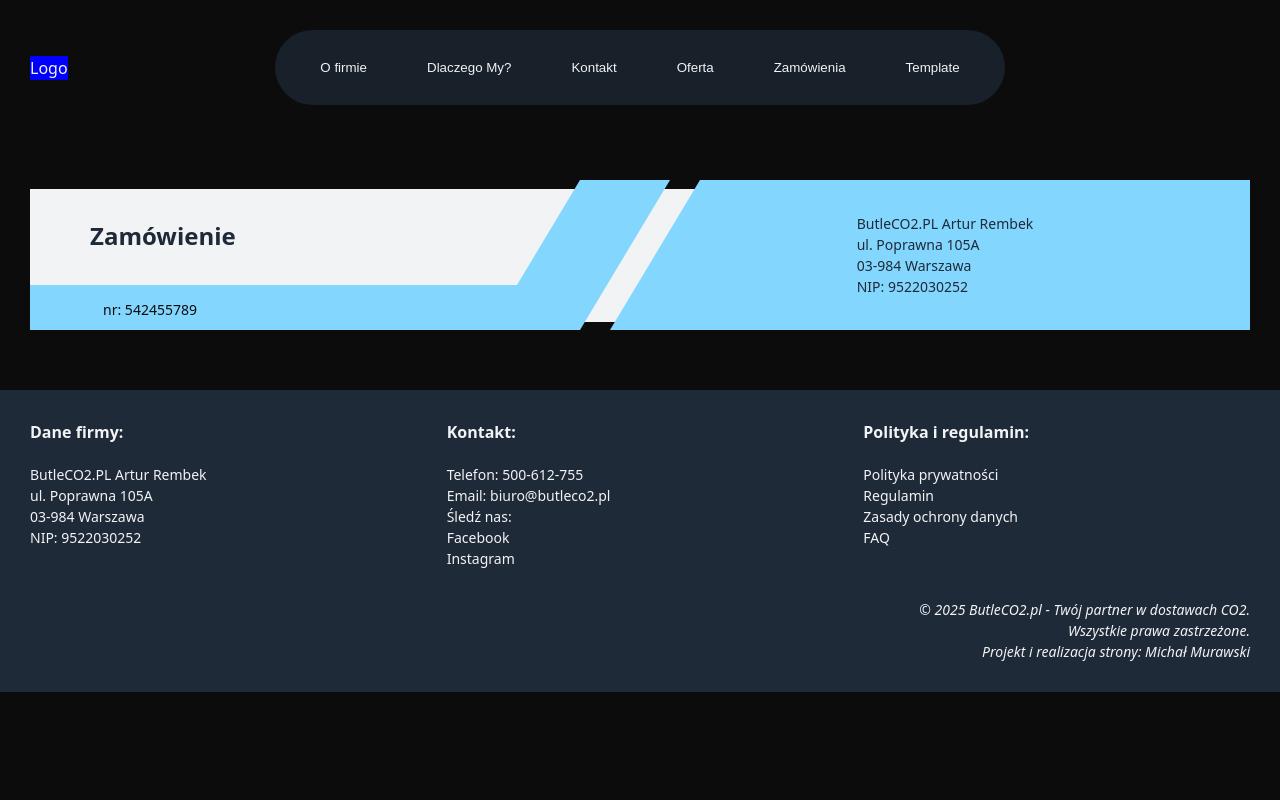
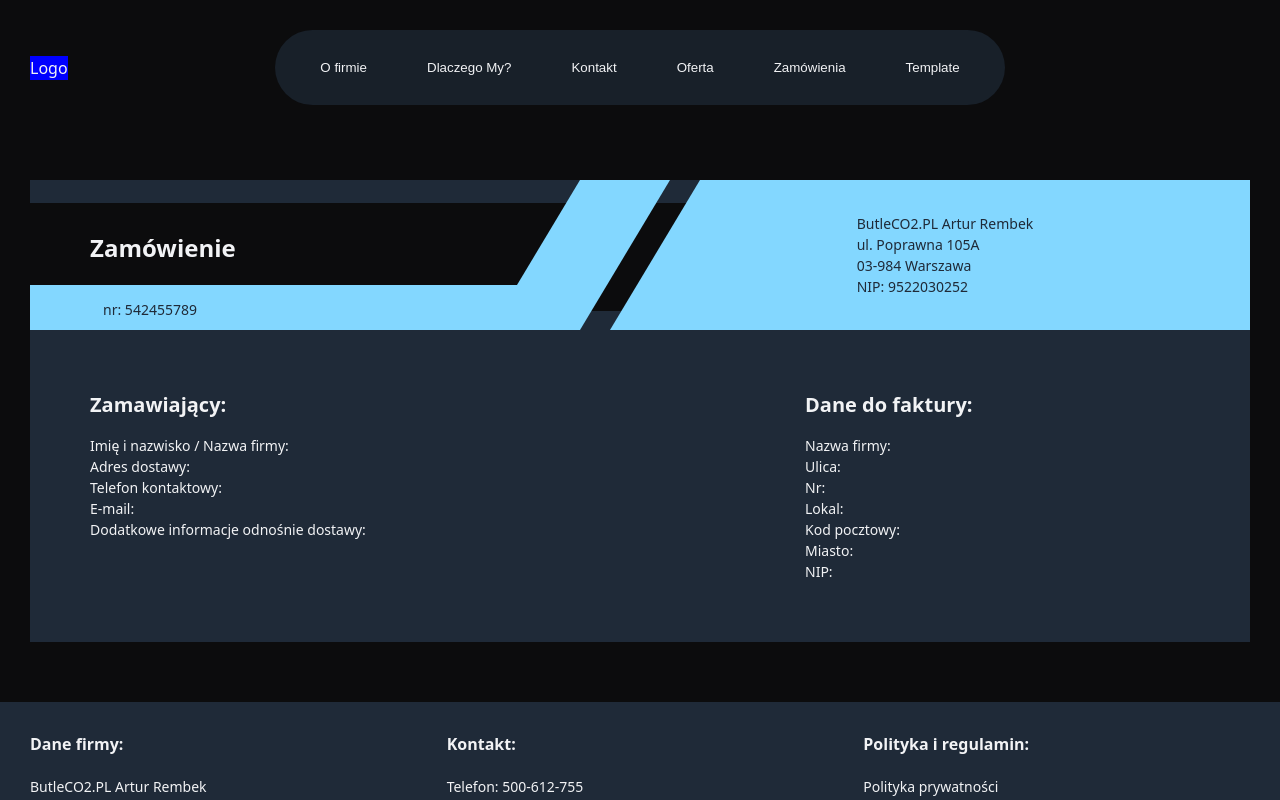
Before and after one commit to AMichalMurawski/butleCO2, a React (Vite) app: page /orders in a window 1280 px wide. Shown: the top 800 px of the page. Built offline with nearby package versions, Linux system fonts and the light colour scheme.

Commit message:
separate styled.ts code for each invoice section + add invoice client

```diff
--- /dev/null
+++ b/src/sections/Orders/InvoiceClient.styled.ts
@@ -0,0 +1,20 @@
+import styled from 'styled-components';
+import { H3, P } from '../../styles/Global.styled';
+
+export const InvoiceClient = styled.div`
+  padding: 60px;
+  display: flex;
+  flex-direction: row;
+  justify-content: space-between;
+`;
+
+export const ClientWraper = styled.div`
+  width: 35%;
+  text-align: left;
+`;
+
+export const Subtitle = styled(H3)`
+  margin-bottom: 15px;
+`;
+
+export const ClientData = styled(P)``;
--- /dev/null
+++ b/src/sections/Orders/InvoiceHeader.styled.ts
@@ -0,0 +1,106 @@
+import styled from 'styled-components';
+import { H2, P } from '../../styles/Global.styled';
+
+export const InvoiceHeader = styled.div`
+  display: flex;
+  height: 150px;
+  width: 100%;
+  overflow: hidden;
+`;
+
+export const HeaderTitle = styled.div`
+  position: relative;
+  flex: 0 0 50%;
+  display: flex;
+  flex-direction: column;
+  justify-content: center;
+  align-items: center;
+  z-index: 2;
+  padding: 15px 60px;
+  width: 100%;
+  z-index: 0;
+
+  &::before,
+  &::after {
+    content: '';
+    position: absolute;
+    top: 0%;
+    left: 0%;
+    width: calc(100% + 30px);
+    height: 100%;
+    background-color: ${({ theme }) => theme.color.remarkable};
+  }
+
+  &::before {
+    clip-path: polygon(
+      calc(100% - 90px) 0%,
+      100% 0,
+      calc(100% - 90px) 100%,
+      calc(100% - 180px) 100%
+    );
+  }
+
+  &::after {
+    clip-path: polygon(0% 100%, 0 70%, calc(100% - 90px) 70%, calc(100% - 90px) 100%);
+  }
+`;
+
+export const Title = styled(H2)`
+  position: absolute;
+  top: 50px;
+  left: 60px;
+  text-align: left;
+
+  &::before {
+    content: '';
+    position: absolute;
+    top: -75%;
+    left: -100%;
+    width: 1200px;
+    height: 300%;
+    background-color: ${({ theme }) => theme.color.main};
+    z-index: -1;
+  }
+`;
+
+export const OrderNumber = styled(P)`
+  position: absolute;
+  left: 120px;
+  bottom: 10px;
+  translate: -50%;
+  color: ${({ theme }) => theme.color.structural};
+  z-index: 1;
+`;
+
+export const InvoiceAddress = styled.div`
+  position: relative;
+  flex-basis: 50%;
+  display: flex;
+  flex-direction: column;
+  justify-content: center;
+  align-items: center;
+  gap: 0;
+  width: 100%;
+  height: 100%;
+  z-index: 1;
+
+  &::before {
+    content: '';
+    position: absolute;
+    top: 0%;
+    left: -30px;
+    width: calc(100% + 30px);
+    height: 100%;
+    background-color: ${({ theme }) => theme.color.remarkable};
+    clip-path: polygon(90px 0%, 100% 0%, 100% 100%, 0 100%);
+    z-index: -1;
+  }
+`;
+
+export const AddressWraper = styled.div`
+  text-align: left;
+`;
+
+export const Address = styled(P)`
+  color: ${({ theme }) => theme.color.structural};
+`;
--- a/src/sections/Orders/Orders.styled.ts
+++ b/src/sections/Orders/Orders.styled.ts
@@ -1,104 +1,11 @@
 import styled from 'styled-components';
-import { H2, P, Section } from '../../styles/Global.styled';
+import { Section } from '../../styles/Global.styled';
 
-export const OrderSection = styled(Section)`
-    display: flex;
-    flex-direction: column;
+export const OrderSection = styled(Section)``;
+
+export const InvoiceWraper = styled.div`
+  display: flex;
+  flex-direction: column;
+  background-color: ${({ theme }) => theme.color.structural};
+  color: ${({ theme }) => theme.color.text};
 `;
-
-export const InvoiceHeader = styled.div`
-    display: flex;
-    height: 150px;
-    width: 100%;
-    overflow: hidden;
-`
-export const HeaderTitle = styled.div`
-    position: relative;
-    flex: 0 0 50%;
-    display: flex;
-    flex-direction: column;
-    justify-content: center;
-    align-items: center;
-    z-index: 2;
-    padding: 15px 60px;
-    width: 100%;
-    z-index: 0;
-
-    &::before, &::after {
-        content: "";
-        position: absolute;
-        top: 0%;
-        left: 0%;
-        width: calc(100% + 30px);
-        height: 100%;
-        background-color: ${({ theme }) => theme.color.remarkable};
-    }
-
-    &::before {
-        clip-path: polygon(calc(100% - 90px) 0%, 100% 0, calc(100% - 90px) 100%, calc(100% - 180px) 100%);
-    }
-
-    &::after {
-        clip-path: polygon(0% 100%, 0 70%, calc(100% - 90px) 70%, calc(100% - 90px) 100%);
-    }
-`
-export const Title = styled(H2)`
-    position: absolute;
-    top: 25%;
-    left: 60px;
-    color: ${({theme}) => theme.color.structural};
-    text-align: left;
-
-    &::before {
-        content: "";
-        position: absolute;
-        top: -80%;
-        left: -100%;
-        width: 1200px;
-        height: 370%;
-        background-color: ${({ theme }) => theme.color.text};
-        z-index: -1;
-    }
-`
-
-export const OrderNumber = styled(P)`
-    position: absolute;
-    left: 120px;
-    bottom: 10px;
-    translate: -50%;
-    color: ${({ theme }) => theme.color.main};
-    z-index: 1;
-`
-
-export const InvoiceAddress = styled.div`
-    position: relative;
-    flex-basis: 50%;
-    display: flex;
-    flex-direction: column;
-    justify-content: center;
-    align-items: center;
-    gap: 0;
-    width: 100%;
-    height: 100%;
-    z-index: 1;
-
-    &::before {
-        content: "";
-        position: absolute;
-        top: 0%;
-        left: -30px;
-        width: calc(100% + 30px);
-        height: 100%;
-        background-color: ${({ theme }) => theme.color.remarkable};
-        clip-path: polygon(90px 0%, 100% 0%, 100% 100%, 0 100%);
-        z-index: -1;
-    }
-`
-
-export const AddressWraper = styled.div`
-    text-align: left;
-`
-
-export const Address = styled(P)`
-    color: ${({theme}) => theme.color.structural};
-`
--- a/src/sections/Orders/Orders.tsx
+++ b/src/sections/Orders/Orders.tsx
@@ -1,7 +1,17 @@
 import React from 'react';
-import { Address, AddressWraper, HeaderTitle, InvoiceAddress, InvoiceHeader, OrderNumber, OrderSection, Title } from './Orders.styled';
+import { InvoiceWraper, OrderSection } from './Orders.styled';
 import { Formik } from 'formik';
 import { initialValues } from './initialValues';
+import {
+  Address,
+  AddressWraper,
+  HeaderTitle,
+  InvoiceAddress,
+  InvoiceHeader,
+  OrderNumber,
+  Title,
+} from './InvoiceHeader.styled';
+import { ClientData, ClientWraper, InvoiceClient, Subtitle } from './InvoiceClient.styled';
 
 const Orders: React.FC = () => {
   const handleSubmit = () => {};
@@ -9,6 +19,7 @@
   return (
     <OrderSection id="orders">
       <Formik initialValues={initialValues} onSubmit={handleSubmit}>
+        <InvoiceWraper>
           <InvoiceHeader>
             <HeaderTitle>
               <Title>Zamówienie</Title>
@@ -23,7 +34,27 @@
               </AddressWraper>
             </InvoiceAddress>
           </InvoiceHeader>
-
+          <InvoiceClient>
+            <ClientWraper>
+              <Subtitle>Zamawiający:</Subtitle>
+              <ClientData>Imię i nazwisko / Nazwa firmy:</ClientData>
+              <ClientData>Adres dostawy:</ClientData>
+              <ClientData>Telefon kontaktowy:</ClientData>
+              <ClientData>E-mail:</ClientData>
+              <ClientData>Dodatkowe informacje odnośnie dostawy:</ClientData>
+            </ClientWraper>
+            <ClientWraper>
+              <Subtitle>Dane do faktury:</Subtitle>
+              <ClientData>Nazwa firmy:</ClientData>
+              <ClientData>Ulica:</ClientData>
+              <ClientData>Nr:</ClientData>
+              <ClientData>Lokal:</ClientData>
+              <ClientData>Kod pocztowy:</ClientData>
+              <ClientData>Miasto:</ClientData>
+              <ClientData>NIP:</ClientData>
+            </ClientWraper>
+          </InvoiceClient>
+        </InvoiceWraper>
       </Formik>
     </OrderSection>
   );
```
Lines whose indentation alone changed are shown as unchanged.
